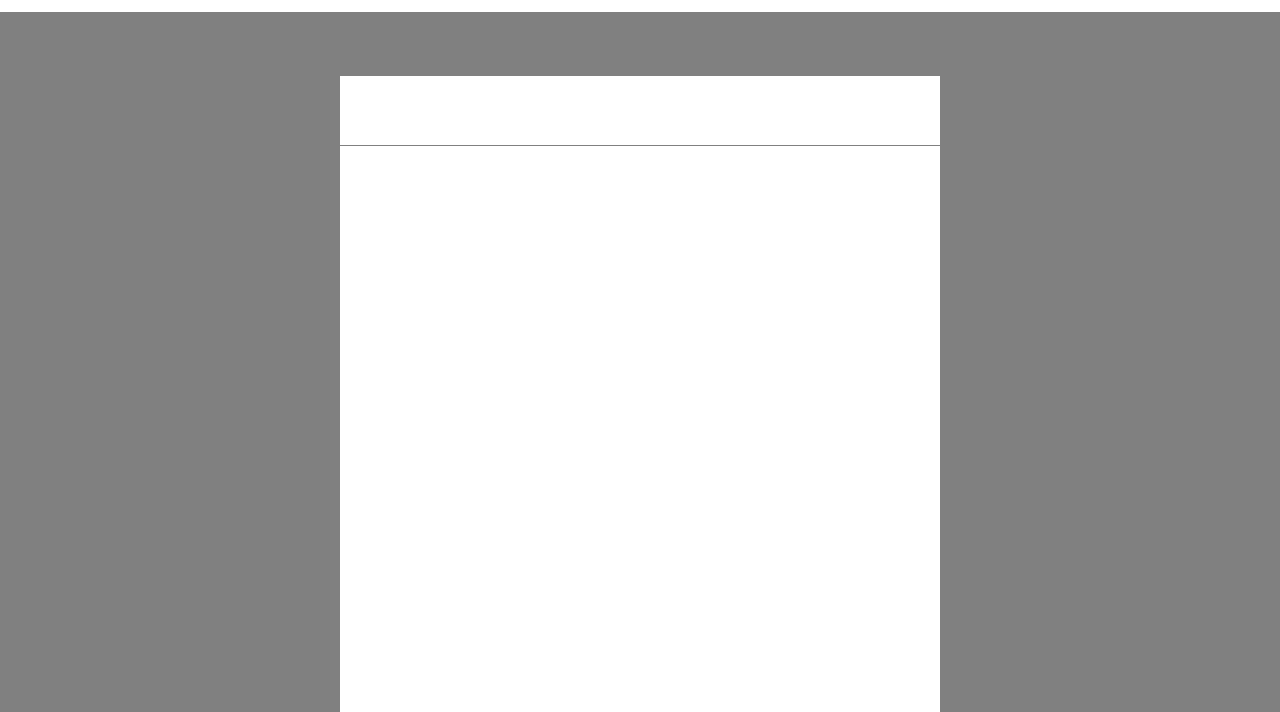
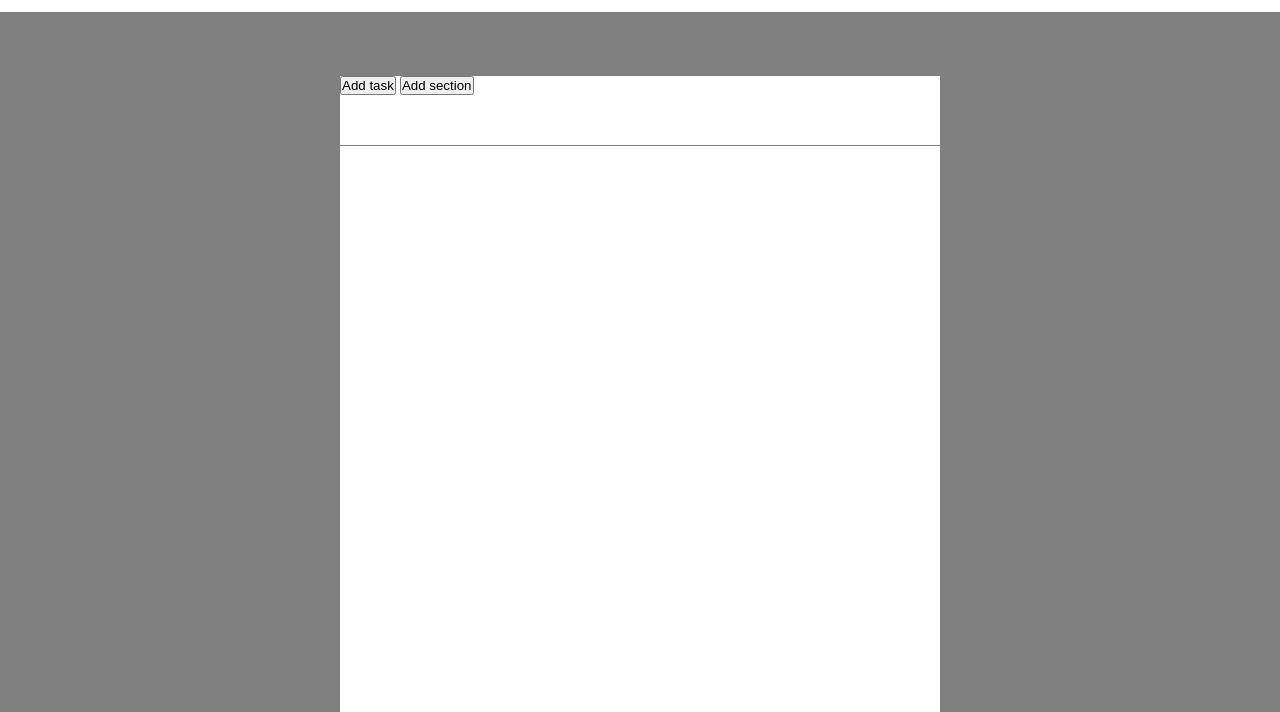
Before and after one commit to manuelcamaioni/html-css-toboolist, a plain HTML site: page index.html in a window 1280 px wide. Shown: the part 88-800 px from the top of the page. Drawn offline with Linux system fonts and the light colour scheme.

Commit message:
added buttons to top bar

```diff
--- a/index.html
+++ b/index.html
@@ -16,10 +16,14 @@
         </section>
     </header>
     <main>
+
         <section class="main-page">
+
             <section class="top-bar">
+                    <button id="bluebutton">Add task</button>
+                    <button id="whitebutton">Add section</button>
+            </section>
 
-            </section>
         </section>
     </main>
 
```
